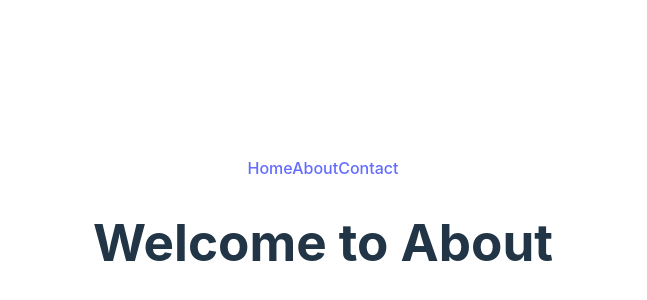
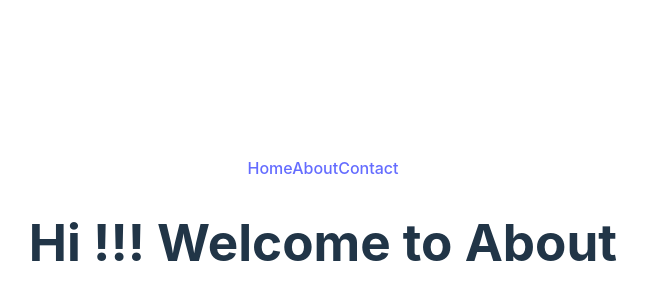
Before and after one commit to hbtuabhishek/routes, a React (Vite) app: page /about in a window 1280 px wide. Shown: the part 170-470 px from the top of the page, without its empty margins (317-964 px from the left). Built offline with nearby package versions, Linux system fonts and the light colour scheme.

Commit message:
about updated

```diff
--- a/src/pages/About.tsx
+++ b/src/pages/About.tsx
@@ -1,6 +1,6 @@
 const About = () => {
     return (
-        <h1>Welcome to About</h1>
+        <h1>Hi !!! Welcome to About</h1>
     )
 }
 
```
